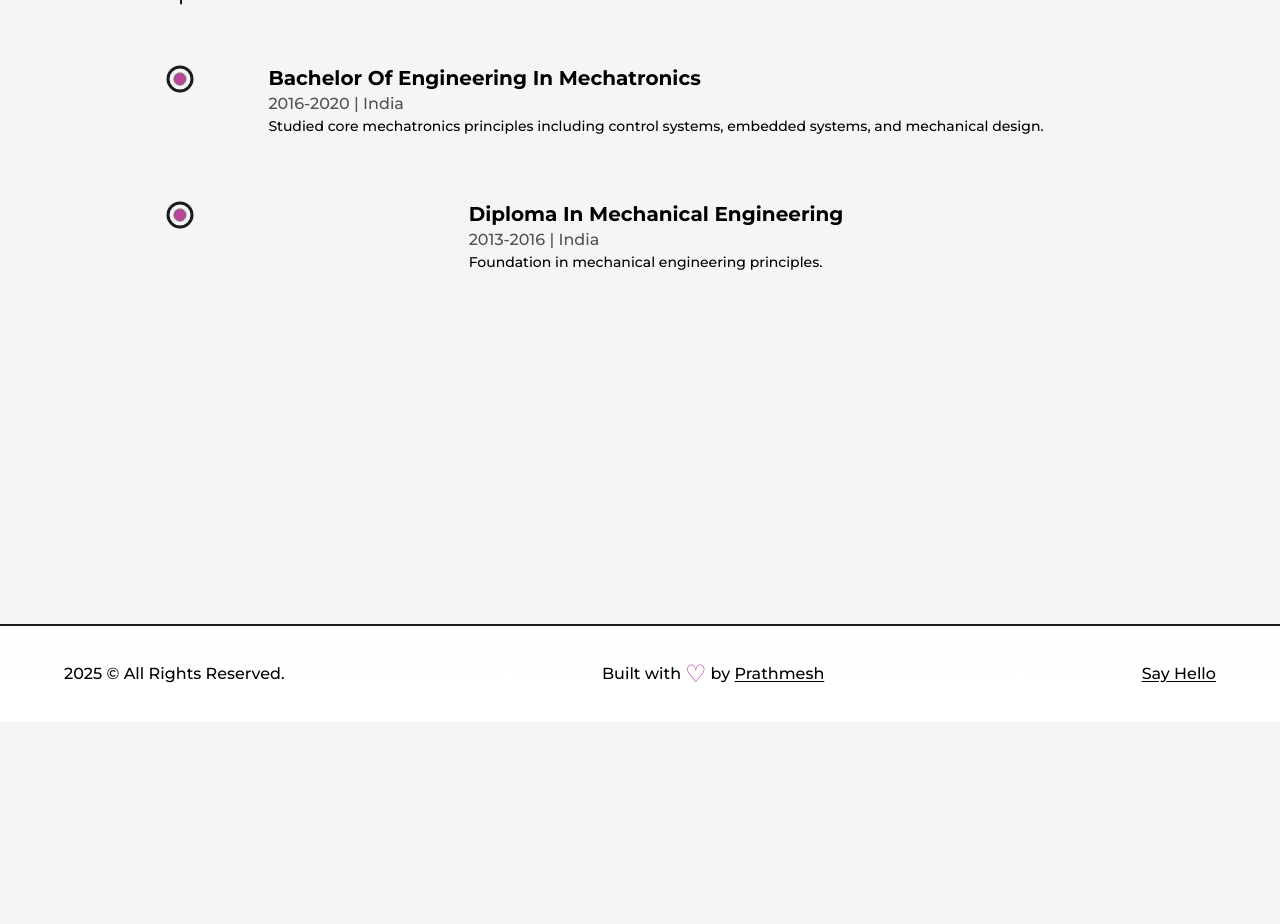
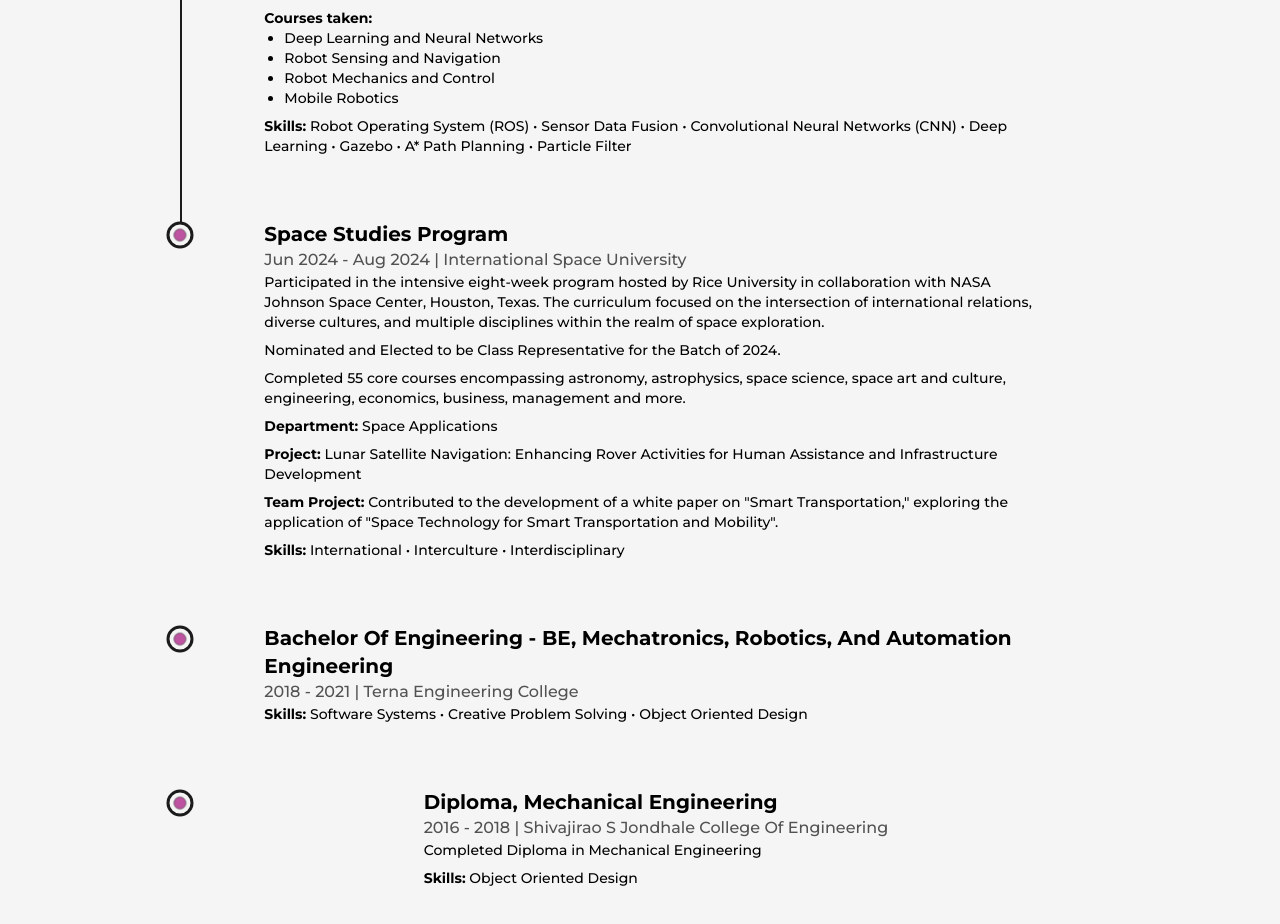
Before and after one commit to prathameshbarapatre5/Portfolio, a Next.js app: page /about in a window 1280 px wide. Shown: the part 2688-3612 px from the top of the page. Before the commit the page ends 3410 px from the top, so only its background shows below. Built offline with nearby package versions, Linux system fonts and the light colour scheme.

Commit message:
Update Education.tsx

```diff
--- a/components/Education.tsx
+++ b/components/Education.tsx
@@ -42,22 +42,61 @@ const Education = () => {
                 />
                 <ul className='w-full flex flex-col items-start justify-between ml-4 xs:ml-2'>
                     <Details
-                        type="MS in Robotics Engineering"
-                        time="Present"
-                        place="Worcester Polytechnic Institute (WPI), USA"
-                        info="Focusing on Advanced Robotics, AI, and Autonomous Systems."
+                        type="Master of Science - MS, Robotics Engineering"
+                        time="Jan 2025 - 2026"
+                        place="Northeastern University"
+                        info={
+                            <div className='flex flex-col gap-2'>
+                                <span>Grade: B+</span>
+                                <div>
+                                    <span className="font-bold">Courses taken:</span>
+                                    <ul className="list-disc ml-5">
+                                        <li>Deep Learning and Neural Networks</li>
+                                        <li>Robot Sensing and Navigation</li>
+                                        <li>Robot Mechanics and Control</li>
+                                        <li>Mobile Robotics</li>
+                                    </ul>
+                                </div>
+                                <span><strong className='font-bold'>Skills:</strong> Robot Operating System (ROS) • Sensor Data Fusion • Convolutional Neural Networks (CNN) • Deep Learning • Gazebo • A* Path Planning • Particle Filter</span>
+                            </div>
+                        }
                     />
                     <Details
-                        type="Bachelor of Engineering in Mechatronics"
-                        time="2016-2020"
-                        place="India"
-                        info="Studied core mechatronics principles including control systems, embedded systems, and mechanical design."
+                        type="Space Studies Program"
+                        time="Jun 2024 - Aug 2024"
+                        place="International Space University"
+                        info={
+                            <div className='flex flex-col gap-2'>
+                                <p>Participated in the intensive eight-week program hosted by Rice University in collaboration with NASA Johnson Space Center, Houston, Texas. The curriculum focused on the intersection of international relations, diverse cultures, and multiple disciplines within the realm of space exploration.</p>
+                                <p>Nominated and Elected to be Class Representative for the Batch of 2024.</p>
+                                <p>Completed 55 core courses encompassing astronomy, astrophysics, space science, space art and culture, engineering, economics, business, management and more.</p>
+                                <span><strong className='font-bold'>Department:</strong> Space Applications</span>
+                                <span><strong className='font-bold'>Project:</strong> Lunar Satellite Navigation: Enhancing Rover Activities for Human Assistance and Infrastructure Development</span>
+                                <span><strong className='font-bold'>Team Project:</strong> Contributed to the development of a white paper on &quot;Smart Transportation,&quot; exploring the application of &quot;Space Technology for Smart Transportation and Mobility&quot;.</span>
+                                <span><strong className='font-bold'>Skills:</strong> International • Interculture • Interdisciplinary</span>
+                            </div>
+                        }
                     />
                     <Details
-                        type="Diploma in Mechanical Engineering"
-                        time="2013-2016"
-                        place="India"
-                        info="Foundation in mechanical engineering principles."
+                        type="Bachelor of Engineering - BE, Mechatronics, Robotics, and Automation Engineering"
+                        time="2018 - 2021"
+                        place="Terna Engineering College"
+                        info={
+                            <div className='flex flex-col gap-2'>
+                                <span><strong className='font-bold'>Skills:</strong> Software Systems • Creative Problem Solving • Object Oriented Design</span>
+                            </div>
+                        }
+                    />
+                    <Details
+                        type="Diploma, Mechanical Engineering"
+                        time="2016 - 2018"
+                        place="Shivajirao S Jondhale College of Engineering"
+                        info={
+                            <div className='flex flex-col gap-2'>
+                                <p>Completed Diploma in Mechanical Engineering</p>
+                                <span><strong className='font-bold'>Skills:</strong> Object Oriented Design</span>
+                            </div>
+                        }
                     />
                 </ul>
             </div>
```
